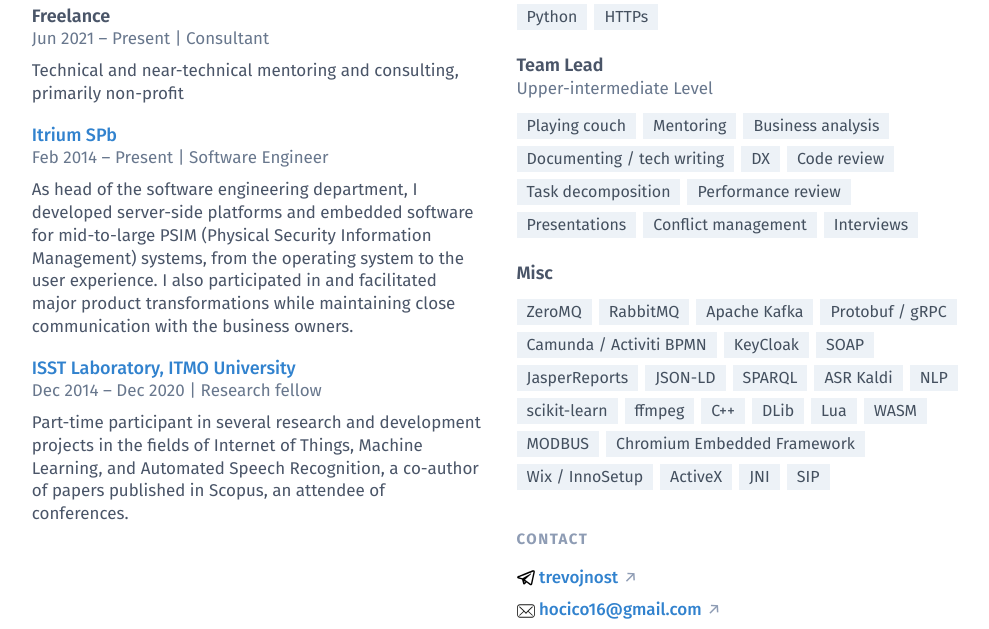
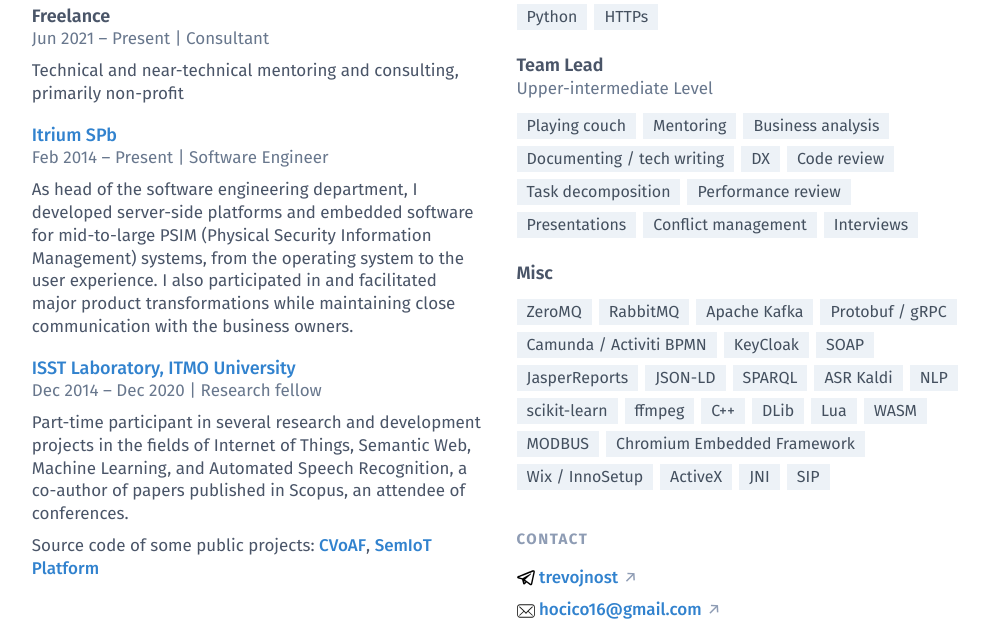
Before and after one commit to soylent-grin/soylent-grin.github.io, a website: page docs/index.html in a window 1280 px wide. Shown: the part 1249-1878 px from the top of the page, without its empty margins (141-1130 px from the left). Drawn offline with Linux system fonts and the light colour scheme.

Commit message:
code examples

```diff
--- a/docs/index.html
+++ b/docs/index.html
@@ -228,8 +228,12 @@
               </p>
             </header>
             <p class="mt-2.1 text-md text-gray-700 leading-normal">
-              Part-time participant in several research and development projects in the fields of Internet of Things, Machine Learning, and Automated Speech Recognition, a co-author of papers published in Scopus, an attendee of conferences.
+              Part-time participant in several research and development projects in the fields of Internet of Things, Semantic Web, Machine Learning, and Automated Speech Recognition, a co-author of papers published in Scopus, an attendee of conferences.
             </p>
+            <p class="mt-2.1 text-md text-gray-700 leading-normal">
+              Source code of some public projects: <a href="https://bitbucket.org/soylent_grin/asr-testing-framework-public" class="group font-medium text-blue-600 dark:text-blue-500 hover:underline">CVoAF</a>, <a href="https://github.com/semiotproject/semiot-platform" class="group font-medium text-blue-600 dark:text-blue-500 hover:underline">SemIoT Platform</a>
+            </p>
+
           </section>
 
         </section>
```
